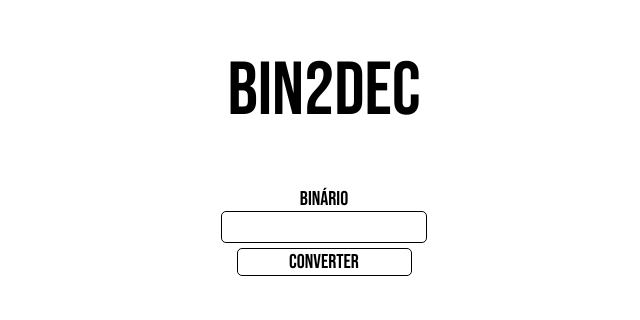
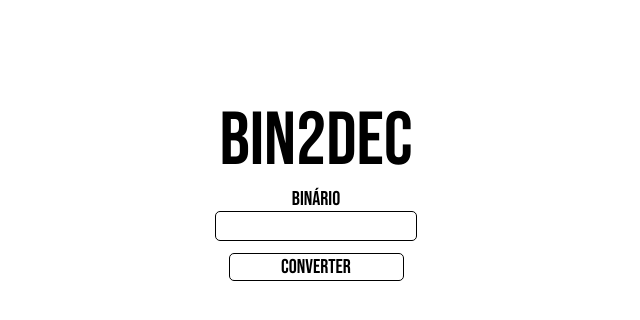
Before and after one commit to Jvictoroak/Bin2Dec, a plain HTML site: page index.html in a window 1280 px wide. Shown: the part 152-472 px from the top of the page, without its empty margins (324-964 px from the left). Drawn offline with Linux system fonts and the light colour scheme.

Commit message:
finalizado

```diff
--- a/index.html
+++ b/index.html
@@ -10,15 +10,15 @@
 
 <body>
     <main>
-        <h1 class="title">Bin2Dec</h1>
-        <form class="form">
-            <div class="entrada">
+        <h1 class="titulo">Bin2Dec</h1>
+        <form class="formulario">
+            <div class="container-entrada">
                 <label>Binário</label>
-                <input id="binario">
+                <input class="entrada" id="binario">
             </div>
-            <button class="button" type="submit" onclick="converter()">Converter</button>
+            <button class="converter" type="submit" onclick="converter()">Converter</button>
         </form>
-            <h2 class="resultado" id="resultado"></h2>
+            <h2 id="resultado"></h2>
     </main>
 
 </body>
--- a/styles/style.css
+++ b/styles/style.css
@@ -1,9 +1,13 @@
 @import url('https://fonts.googleapis.com/css2?family=Bebas+Neue&display=swap');
 
 *{
+    margin: 0;
+    padding: 0;
+
     font-family: "Bebas Neue", sans-serif;
     font-weight: 400;
     font-style: normal;
+    font-size: 20px;
 
 }
 body{
@@ -17,29 +21,26 @@ main{
     flex-direction: column;
     align-items: center;
     width: 100%;
-    height: 75%;
+    height: 85%;
 }
-
-.form{
+.titulo{
+    font-size: 75px;
+}
+.formulario{
     display: flex;
     justify-content: center;
     flex-direction: column;
     align-items: center;
-    gap:5px;
+    gap:12px;
 }
-.title{
-    font-size: 75px;
-}
-label{
-    font-size: 20px;
-}
-.entrada{
+
+.container-entrada{
     display: flex;
     justify-content: center;
     flex-direction: column;
     align-items: center;
 }
-input{
+.entrada{
     width: 200px;
     height: 28px;
     margin: 0;
@@ -47,11 +48,10 @@ input{
     border-radius: 5px;
     background-color: white;
 }
-.button{
+.converter{
     border: 1px solid black;
     border-radius: 5px;
     background-color: white;
-    font-size: 20px;
     width: 175px;
     height: 28px;
 }
```
